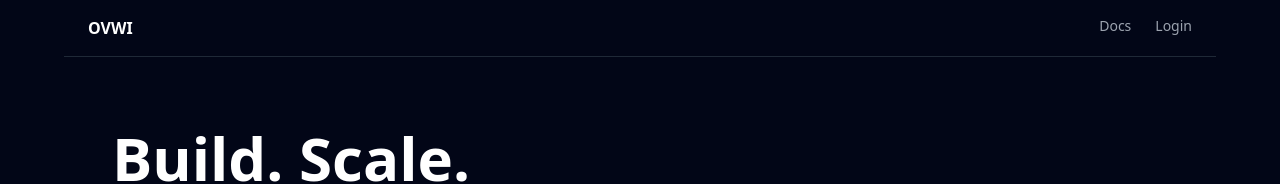
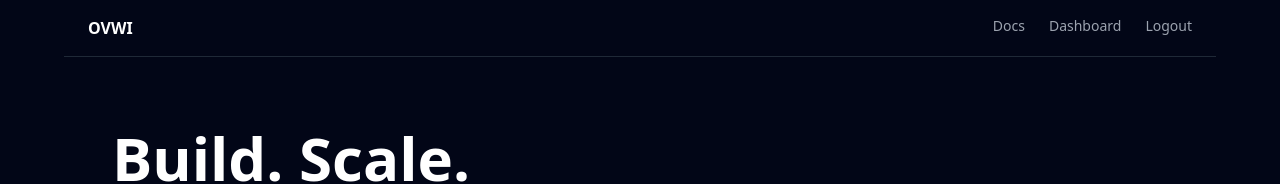
Before and after one commit to aydncy/ovwi-ui, a Next.js app: page / in a window 1280 px wide. Shown: the top 184 px of the page. Built offline with nearby package versions, Linux system fonts and the light colour scheme.

Commit message:
🔥 fix navbar finally

```diff
--- a/app/components/Navbar.tsx
+++ b/app/components/Navbar.tsx
@@ -1,40 +1,14 @@
 'use client';
 
-import Link from 'next/link';
-import { useEffect, useState } from 'react';
-import { supabase } from '@/lib/supabase-browser';
-
 export default function Navbar() {
-  const [user, setUser] = useState<any | null>(null);
-
-  useEffect(() => {
-    if (!supabase) return;
-
-    supabase.auth.getUser().then(({ data }) => {
-      setUser(data.user);
-    });
-
-    const { data: sub } = supabase.auth.onAuthStateChange((_, session) => {
-      setUser(session?.user || null);
-    });
-
-    return () => sub.subscription.unsubscribe();
-  }, []);
-
   return (
     <div className="max-w-6xl mx-auto px-6 py-4 flex justify-between border-b border-gray-800">
       <h1 className="font-bold">OVWI</h1>
 
       <div className="flex gap-6 text-sm text-gray-400">
-        <Link href="/docs">Docs</Link>
-
-        {user && <Link href="/dashboard">Dashboard</Link>}
-
-        {user ? (
-          <Link href="/auth/logout">Logout</Link>
-        ) : (
-          <Link href="/auth/login">Login</Link>
-        )}
+        <a href="/docs">Docs</a>
+        <a href="/dashboard">Dashboard</a>
+        <a href="/auth/logout">Logout</a>
       </div>
     </div>
   );
```
